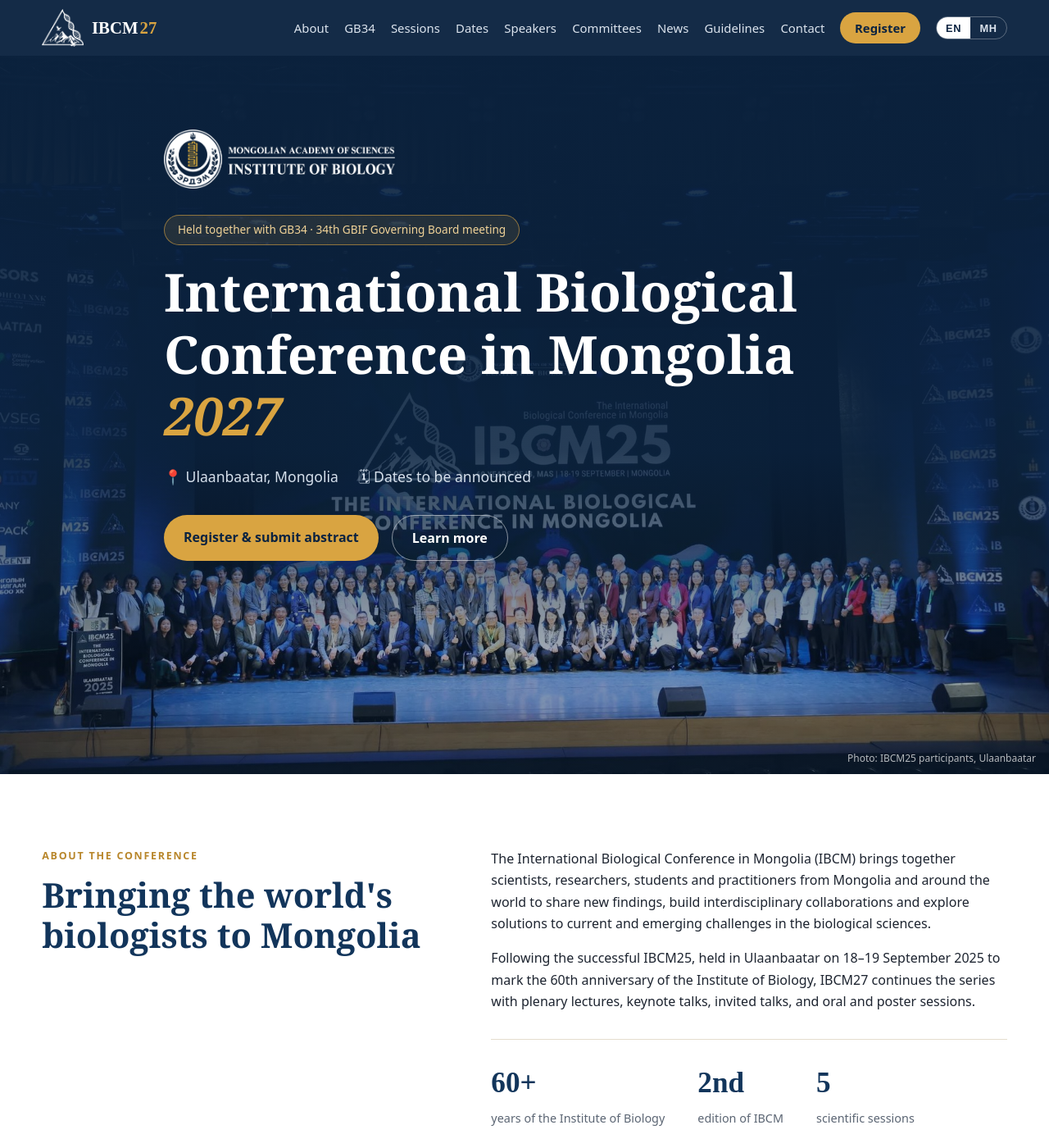
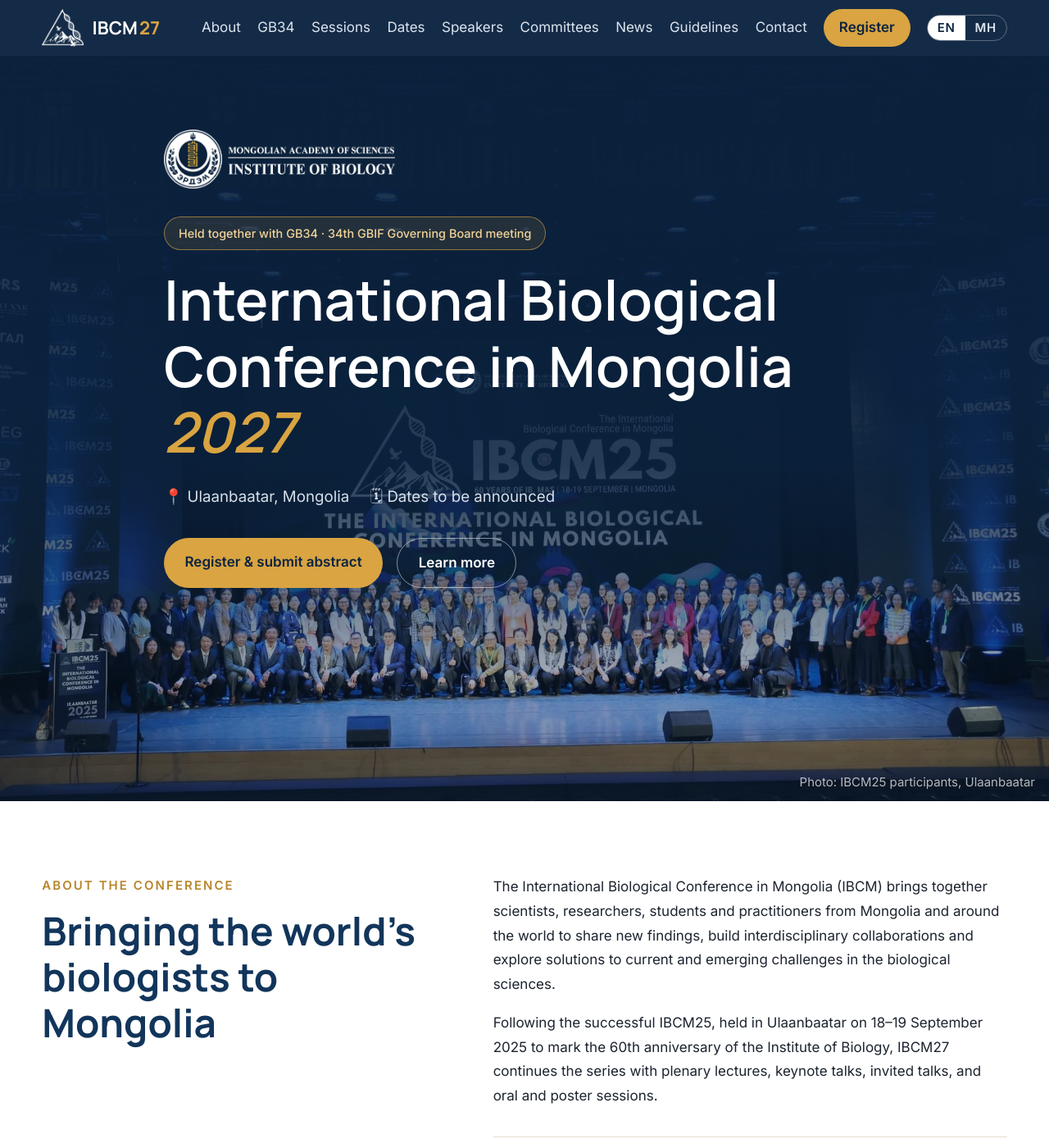
Before and after one commit to amyzolboo/IBCM27, a Jekyll site: the page built from index.md, in a window 1280 px wide and 1400 px high. Shown: the whole window at 82% size. Built offline with Jekyll 4.4.1, drawn with Linux system fonts in a browser that asks for light colours.

Commit message:
Improve typography and move social links into contact section

```diff
--- a/assets/css/style.css
+++ b/assets/css/style.css
@@ -295,12 +295,78 @@ a { color: var(--sky); }
   .welcome-message::before { display: none; }
 }
 
-/* ===== Social media links in the Contact section ===== */
-.social { display: flex; flex-wrap: wrap; justify-content: center; gap: .6rem; margin-top: 1.5rem; }
-.social a {
-  padding: .45rem 1.1rem; border: 1.5px solid var(--sky); border-radius: 999px;
-  text-decoration: none; font-size: .9rem; font-weight: 500; color: var(--sky);
+
+
+/* ===== Typography refresh: clearer, larger, more contemporary ===== */
+html { font-size: 17px; }
+body {
+  font-family: "Inter", Arial, sans-serif;
+  font-size: 1rem;
+  line-height: 1.75;
+  -webkit-font-smoothing: antialiased;
+  text-rendering: optimizeLegibility;
 }
-.social a:hover { background: var(--sky); color: #fff; }
+h1, h2, h3, .brand-text, .countdown strong, .stats strong,
+.session-no, .welcome-name, .avatar, .speaker img {
+  font-family: "Manrope", Arial, sans-serif;
 }
-.social a:hover { background: rgba(255,255,255,.1); color: #fff; }
+h2 { font-size: clamp(2rem, 3.8vw, 2.8rem); }
+h3 { font-size: 1.22rem; }
+p { font-size: 1rem; }
+.nav-links a { font-size: 1rem; }
+.lang-switch a { font-family: "Inter", sans-serif; font-size: .88rem; }
+.eyebrow, .session-label, .countdown span, .hero-credit,
+.news-item time, .fees th { font-size: .88rem; }
+.session-desc, .news-item p, .speaker p, .welcome-position,
+.gb34-card p, .stats span { font-size: 1rem; }
+.prose { font-size: 1.06rem; line-height: 1.8; }
+.prose h2 { font-size: 1.85rem; }
+.prose h3 { font-size: 1.35rem; }
+.footer { font-size: .95rem; }
+
+/* ===== Contact section social links ===== */
+.contact-institution { color: var(--muted); font-size: 1.08rem; }
+.contact-details {
+  display: flex;
+  justify-content: center;
+  align-items: center;
+  flex-wrap: wrap;
+  gap: .65rem;
+  margin-top: 1.2rem;
+  font-size: 1.05rem;
+}
+.contact-details a { text-decoration: none; font-weight: 600; }
+.contact-details a:hover { text-decoration: underline; }
+.contact-social {
+  display: flex;
+  flex-wrap: wrap;
+  justify-content: center;
+  gap: .8rem;
+  margin-top: 1.8rem;
+}
+.contact-social a {
+  display: inline-flex;
+  align-items: center;
+  gap: .45rem;
+  padding: .65rem 1.2rem;
+  border: 1px solid rgba(18,53,91,.24);
+  border-radius: 999px;
+  background: rgba(255,255,255,.72);
+  color: var(--sky);
+  font-size: .98rem;
+  font-weight: 600;
+  text-decoration: none;
+  transition: background .18s ease, color .18s ease, transform .18s ease;
+}
+.contact-social a:hover {
+  background: var(--sky);
+  color: #fff;
+  transform: translateY(-2px);
+}
+@media (max-width: 600px) {
+  html { font-size: 16px; }
+  .contact-social { gap: .6rem; }
+  .contact-social a { padding: .6rem 1rem; }
+  .contact-details { flex-direction: column; gap: .25rem; }
+  .contact-details span { display: none; }
+}
```
